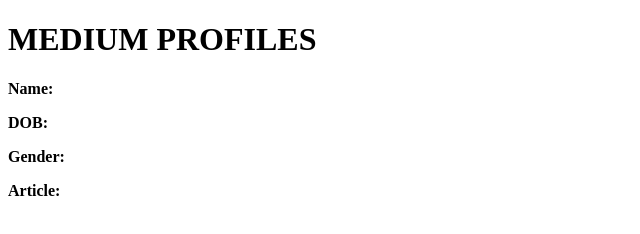
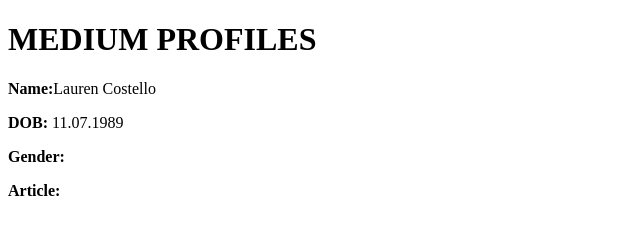
Before and after one commit to lcostello/gitlesson-1, a plain HTML site: page index.html in a window 1280 px wide. Shown: the whole page, without its empty margins (0-640 px from the left). Drawn offline with Linux system fonts and the light colour scheme.

Commit message:
started added details

```diff
--- a/index.html
+++ b/index.html
@@ -5,11 +5,9 @@
 </head>
 <body>
 	<h1>MEDIUM PROFILES</h1>
-	<p><strong>Name: </strong></p>
-	<p><strong>DOB: </strong></p>
+	<p><strong>Name:</strong>Lauren Costello</p>
+	<p><strong>DOB: </strong> 11.07.1989</p>
 	<p><strong>Gender:  </strong></p>
 	<p><strong>Article: </strong></p>
-
-
 </body>
 </html>
```
